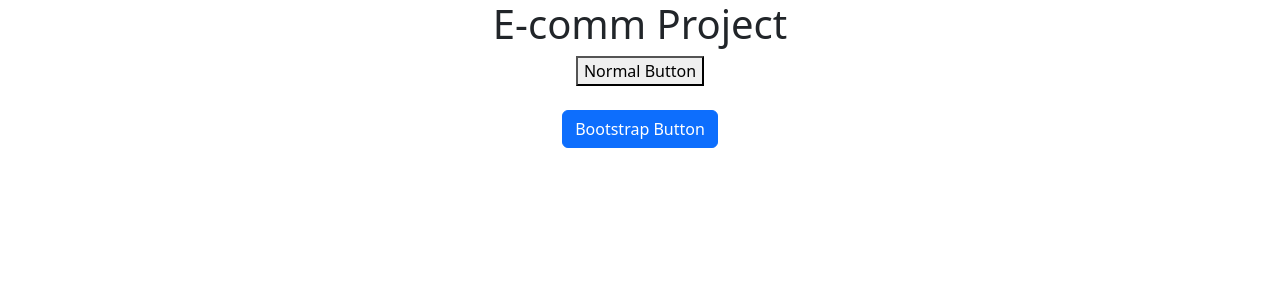
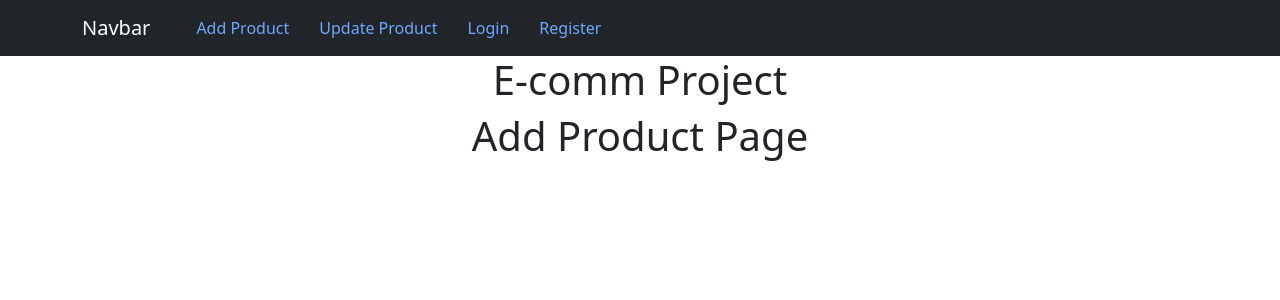
Before and after one commit to ArafatCMT/ecomm-dahboard, a React (Create React App) app: page /addProduct in a window 1280 px wide. Shown: the top 300 px of the page. Built offline with nearby package versions, Linux system fonts and the light colour scheme.

Commit message:
add routing in project

```diff
--- a/package.json
+++ b/package.json
@@ -13,6 +13,7 @@
     "react": "^19.0.0",
     "react-bootstrap": "^2.10.9",
     "react-dom": "^19.0.0",
+    "react-router-bootstrap": "^0.26.3",
     "react-router-dom": "^7.2.0",
     "react-scripts": "5.0.1",
     "web-vitals": "^2.1.4"
--- a/src/App.css
+++ b/src/App.css
@@ -5,6 +5,10 @@
 .App-logo {
   height: 40vmin;
   pointer-events: none;
+}
+.navLinks a{
+  padding-left: 30px;
+  text-decoration: none;
 }
 
 @media (prefers-reduced-motion: no-preference) {
--- a/src/App.js
+++ b/src/App.js
@@ -1,12 +1,25 @@
 import './App.css';
-import { Button } from 'react-bootstrap';
+import Header from './Components/Header';
+import { BrowserRouter as Router, Route, Routes } from 'react-router-dom'
+import Login from './Components/Login'
+import Register from './Components/Register'
+import AddProduct from './Components/AddProduct'
+import UpdateProduct from './Components/UpdateProduct'
 
 function App() {
   return (
     <div className="App">
-      <h1>E-comm Project</h1>
-      <button>Normal Button</button><br/><br/>
-      <Button>Bootstrap Button</Button><br/>
+      <Router>
+        <Header />
+        <h1>E-comm Project</h1>
+        <Routes>
+          <Route path='/addProduct' element={<AddProduct />}></Route>
+          <Route path='/updateProduct' element={<UpdateProduct />}></Route>
+          <Route path='/login' element={<Login />}></Route>
+          <Route path='/register' element={<Register />}></Route>
+        </Routes>
+      </Router>
+
     </div>
   );
 }
--- /dev/null
+++ b/src/Components/AddProduct.js
@@ -0,0 +1,8 @@
+function AddProduct(){
+    return(
+        <div>
+            <h1>Add Product Page</h1>
+        </div>
+    )
+}
+export default AddProduct;
--- /dev/null
+++ b/src/Components/Header.js
@@ -0,0 +1,21 @@
+import {Navbar, Nav, Container} from "react-bootstrap"
+import { Link } from "react-router-dom";
+
+function Header() {
+    return (
+        <div>
+            <Navbar bg="dark" data-bs-theme="dark">
+                <Container>
+                    <Navbar.Brand to="/">Navbar</Navbar.Brand>
+                    <Nav className="me-auto navLinks">
+                        <Link to="/addProduct">Add Product</Link>
+                        <Link to="/updateProduct">Update Product</Link>
+                        <Link to="/login">Login</Link>
+                        <Link to="/register">Register</Link>
+                    </Nav>
+                </Container>
+            </Navbar>
+        </div>
+    )
+}
+export default Header;
--- /dev/null
+++ b/src/Components/Login.js
@@ -0,0 +1,8 @@
+function Login(){
+    return(
+        <div>
+            <h1>Login Page</h1>
+        </div>
+    )
+}
+export default Login;
--- /dev/null
+++ b/src/Components/Register.js
@@ -0,0 +1,8 @@
+function Register(){
+    return(
+        <div>
+            <h1>Register Page</h1>
+        </div>
+    )
+}
+export default Register;
--- /dev/null
+++ b/src/Components/UpdateProduct.js
@@ -0,0 +1,8 @@
+function UpdateProduct(){
+    return(
+        <div>
+            <h1>Update Product Page</h1>
+        </div>
+    )
+}
+export default UpdateProduct;
```
Also changed, not shown: 1 other file (tests, documents, lock files or other folders).
